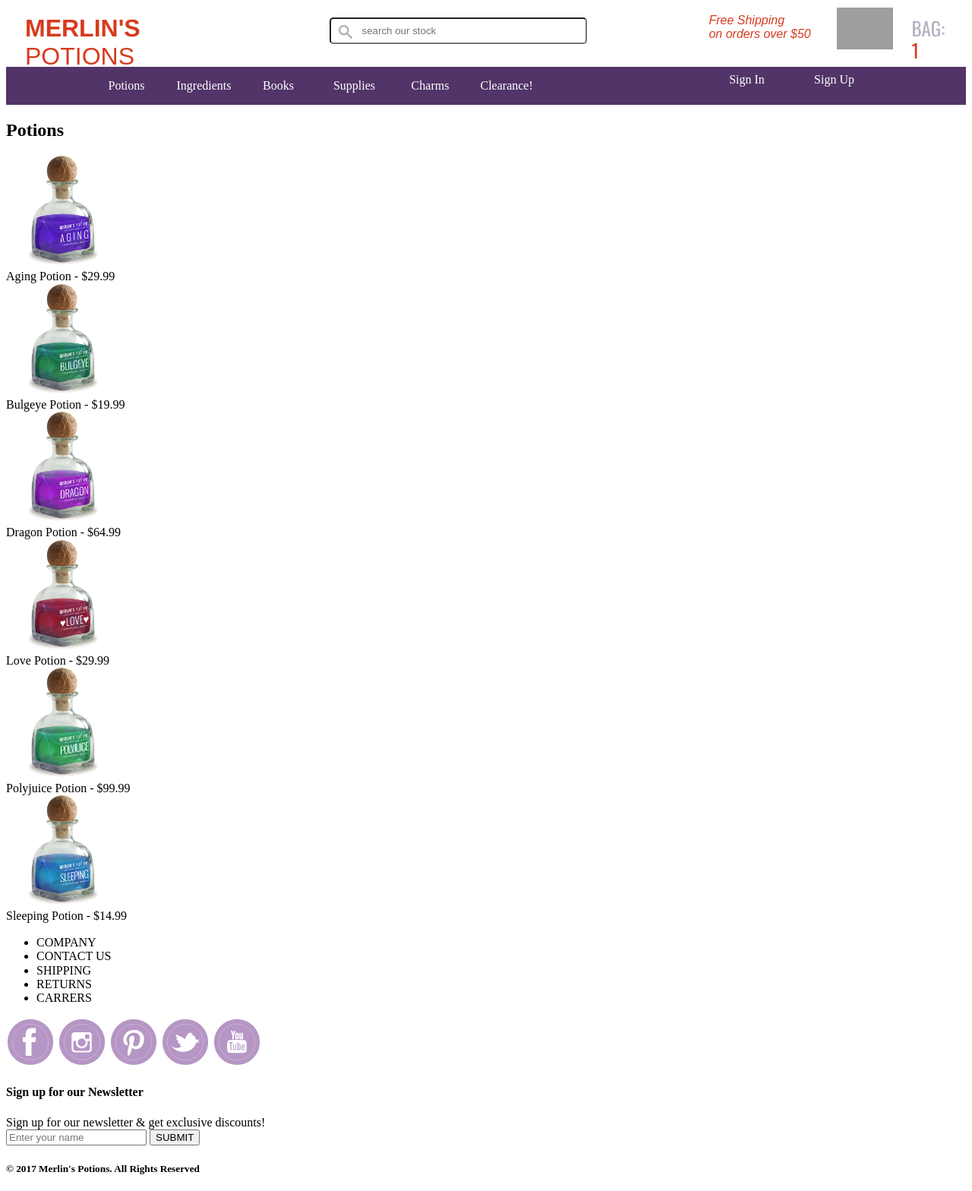
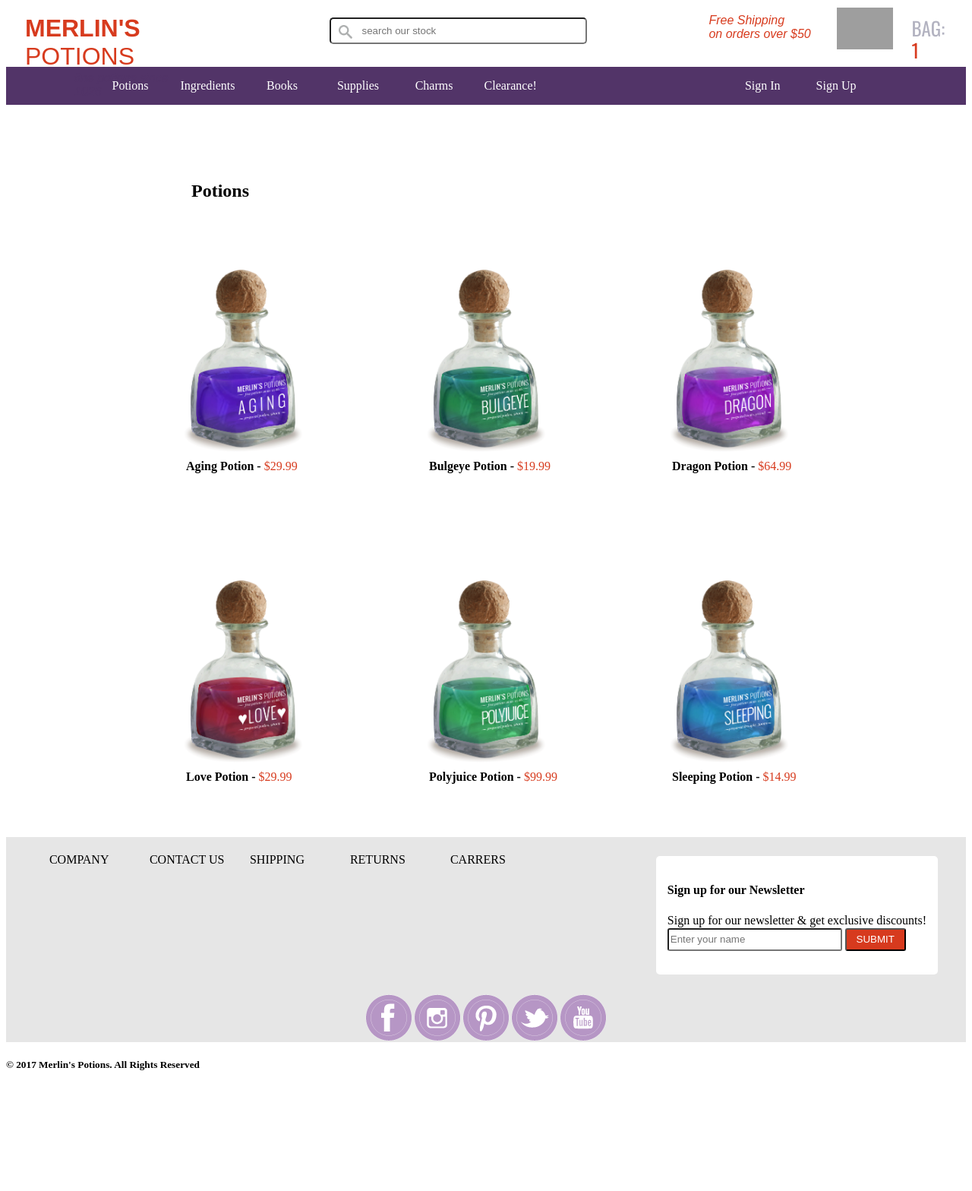
Before and after one commit to Walteann/Portfolios, a PHP site: page / in a window 1280 px wide. Shown: the whole page at 76% size. After the commit the page ends 1409 px from the top, so only its background shows below. Run offline with PHP 8.4, Linux system fonts and the light colour scheme; some web fonts are replaced; grey boxes are pictures that could not be loaded.

Commit message:
Desafio 85% pronto

```diff
--- a/Desafios/quero-trabalhar-na-enext-master/assets/css/estilo.css
+++ b/Desafios/quero-trabalhar-na-enext-master/assets/css/estilo.css
@@ -133,9 +133,142 @@ nav ul li a{
 
 }
 
-.botao:hover {
+.botao:hover:not(.ativo) {
     background-color: #422a53;
     border-radius: 5px;
 }
 
+.botao2 a{
+    text-align:center;
+    position: relative;
+    width: 100px;
+    height: 35px;
+    padding: 0;
+    margin: 0;
+}
+.botao2:hover {
+    background-color: #422a53;
+    border-radius: 5px;
+}
+}
+
+.ativo {
+     background-color: #422a53;
+    border-radius: 5px;
+}
+
 /* FIM NAVEGACAO */
+
+
+/*
+
+PORCAO
+
+*/
+
+.porcao {
+    display: flex;
+    flex-direction: row;
+    align-items: center;
+    justify-content: space-around;
+    flex-wrap: wrap;
+    padding-top: 80px;
+
+}
+.porcao h2 {
+
+    margin-left: -200px;
+    margin-right:500px;
+}
+
+.grupos {
+    display: flex;
+    flex-direction: row;
+    justify-content: space-around;
+    align-items: center;
+    flex-wrap: wrap;
+    margin: 15px;
+    padding: 20px;
+}
+
+.porcoes {
+    width:250px;
+    margin:20px;
+    padding: 15px;
+
+}
+.porcoes label {
+    font-family: serif;
+    margin-left: 50px;
+    font-weight: 700;
+}
+.porcoes span {
+    font-weight: 400;
+    color: #d73b1e;
+}
+
+
+
+/*
+FIM PORCAO
+*/
+
+/*
+Contatos
+*/
+
+.contatos{
+    display: flex;
+    flex-direction: row;
+    justify-content: space-around;
+    flex-wrap: wrap;
+    background-color: #e6e6e6;
+    width: 100%;
+}
+
+#menu-contatos {
+
+    width: 700px;
+}
+#menu-contatos ul {
+    display: flex;
+    flex-direction: row;
+    list-style: none;
+    padding 10px;
+
+
+}
+#menu-contatos li {
+    width: 200px;
+    padding:5px 20px 5px 5px;
+
+}
+
+
+#newsletter {
+    background-color: #ffffff;
+    border-radius: 5px;
+    padding: 15px;
+    margin: 25;
+    margin-left:120;
+
+}
+#campo{
+    border-radius: 3px;
+    height: 30px;
+    width: 230
+}
+
+#submit {
+    color: #ffffff;
+    background-color: #d73a1e;
+    border-radius: 3px;
+    height: 30px;
+    width: 80px;
+}
+
+#rede-social{
+    display: flex;
+}
+
+/* FIM CONTATOS */
--- a/Desafios/quero-trabalhar-na-enext-master/assets/index.html
+++ b/Desafios/quero-trabalhar-na-enext-master/assets/index.html
@@ -25,54 +25,58 @@
                 <nav>
                         <div>
                             <ul>
-                                <li class="links botao"><a href="#">Potions</a></li>
-                                <li class="links botao"><a href="#">Ingredients</a></li>
-                                <li class="links botao"><a href="#">Books</a></li>
-                                <li class="links botao"><a href="#">Supplies</a></li>
-                                <li class="links botao"><a href="#">Charms</a></li>
-                               <li class="links botao active"><a href="#" >Clearance!</a></li>
+                                <li class="botao"><a href="#">Potions</a></li>
+                                <li class=" botao"><a href="#">Ingredients</a></li>
+                                <li class=" botao"><a href="#">Books</a></li>
+                                <li class=" botao"><a href="#">Supplies</a></li>
+                                <li class=" botao"><a href="#">Charms</a></li>
+                               <li class="ativo"><a href="#" >Clearance!</a></li>
                             </ul>
                         </div>
                         <div>
                             <ul>
-                                <li><a class="links botao" href="#">Sign In</a></li>
-                                <li><a class="links botao" href="#">Sign Up</a></li>
+                                <li><a class="botao2" href="#">Sign In</a></li>
+                                <li><a class="botao2" href="#">Sign Up</a></li>
                             </ul>
                         </div>
                 </nav>
 
         <section class="porcao">
             <h2>Potions</h2>
-                <div>
-                    <img src="products/aging-potion.png" alt="Agind" height="150px"><br>
+                <div class="grupos">
+                    <div class="porcoes">
+                        <img src="products/aging-potion.png" alt="Agind" height="250px">
                         <label>Aging Potion - <span>$29.99</span></label>
                     </div>
-                 <div>
-                    <img src="products/bulgeye-potion.png" alt="Agind" height="150px"><br>
+                    <div class="porcoes">
+                        <img src="products/bulgeye-potion.png" alt="Agind" height="250px">
                         <label>Bulgeye Potion - <span>$19.99</span></label>
                     </div>
-                 <div>
-                    <img src="products/dragon-tonic.png" alt="Dragon" height="150px"><br>
+                    <div class="porcoes">
+                        <img src="products/dragon-tonic.png" alt="Dragon" height="250px">
                         <label>Dragon Potion - <span>$64.99</span></label>
                     </div>
-                 <div>
-                    <img src="products/love-potion.png" alt="Love" height="150px"><br>
+                </div>
+                <div class="grupos">
+                     <div class="porcoes">
+                        <img src="products/love-potion.png" alt="Love" height="250px">
                         <label>Love Potion - <span>$29.99</span></label>
                      </div>
-                 <div>
-                    <img src="products/polyjuice-potion.png" alt="Polyjuice" height="150px"><br>
+                     <div class="porcoes">
+                        <img src="products/polyjuice-potion.png" alt="Polyjuice" height="250px">
                         <label>Polyjuice Potion - <span>$99.99</span></label>
                      </div>
-                 <div>
-                    <img src="products/sleeping-draught.png" alt="Sleeping" height="150px"><br>
+                    <div class="porcoes">
+                        <img src="products/sleeping-draught.png" alt="Sleeping" height="250px">
                         <label>Sleeping Potion - <span>$14.99</span></label>
+                    </div>
                 </div>
 
         </section>
 
         <section class="contatos">
-            <div>
-                <div>
+
+                <div id="menu-contatos">
                     <ul>
                         <li>COMPANY</li>
                         <li>CONTACT US</li>
@@ -81,23 +85,24 @@
                         <li>CARRERS</li>
                     </ul>
                 </div>
-                <div>
+
+             <div id="newsletter">
+                <h4>Sign up for our Newsletter</h4>
+                <label>Sign up for our newsletter & get exclusive discounts!</label>
+                <form>
+                    <input id="campo" type="search" placeholder="Enter your name" name="buscar">
+                    <input id="submit" type="submit" value="SUBMIT">
+                </form>
+            </div>
+
+                <div id="rede-social">
                     <img src="icones/purple-FB.PNG">
                     <img src="icones/purple-insta.PNG">
                     <img src="icones/purple-pin.PNG">
                     <img src="icones/purple-twitter.PNG">
                     <img src="icones/purple-youtube.PNG">
                 </div>
-            </div>
 
-            <div>
-                <h4>Sign up for our Newsletter</h4>
-                <label>Sign up for our newsletter & get exclusive discounts!</label>
-                <form>
-                    <input type="search" placeholder="Enter your name" name="buscar">
-                    <input type="submit" value="SUBMIT">
-                </form>
-            </div>
 
         </section>
         <footer>
```
Lines whose indentation alone changed are shown as unchanged.
